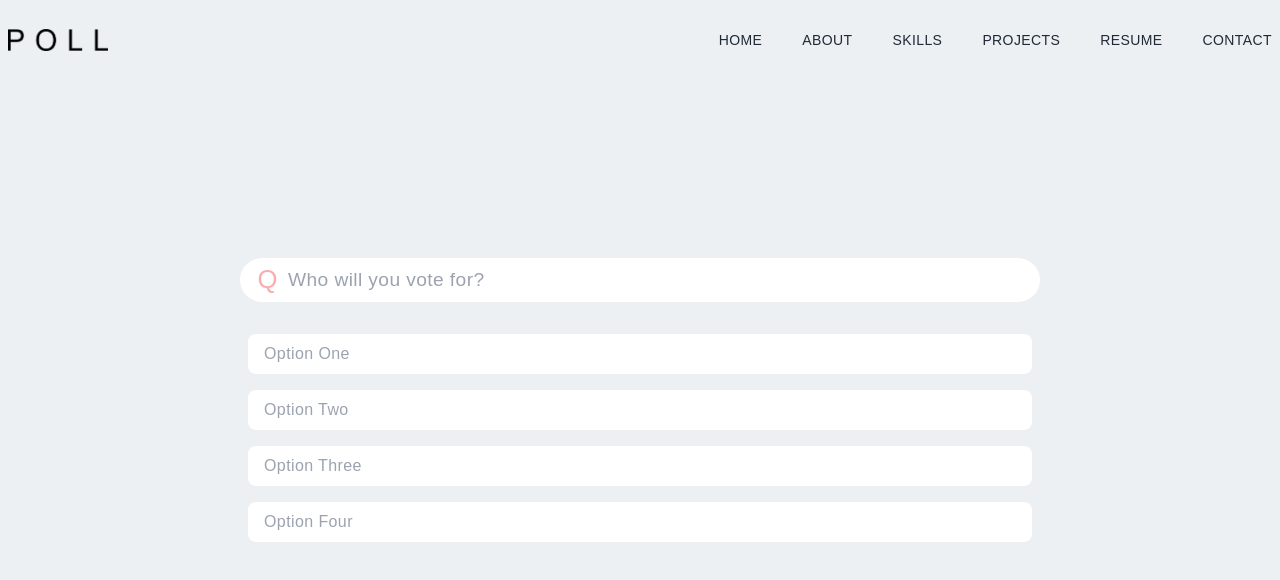
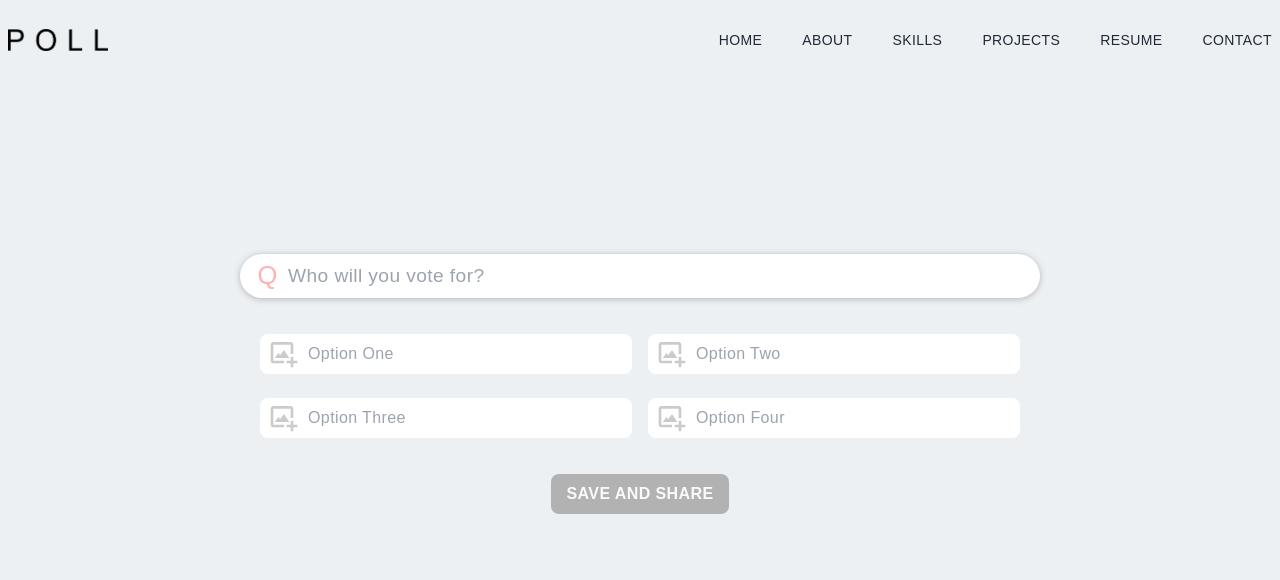
Before and after one commit to ankit-programmer/rt-poll-ui, a Next.js app: page / in a window 1280 px wide. Shown: the top 580 px of the page. Built offline with nearby package versions, Linux system fonts and the light colour scheme.

Commit message:
Poll Option Design

```diff
--- a/components/CreatePoll/CreatePoll.module.css
+++ b/components/CreatePoll/CreatePoll.module.css
@@ -12,9 +12,11 @@
 .QuestionIcon {
     position: absolute;
     font-size: 1.6rem;
-    color: rgba(248, 120, 120, 0.606);
+    color: red;
+    opacity: 30%;
     padding: .15rem;
     padding-left: 1.1rem;
+    cursor: default
 }
 
 
@@ -27,12 +29,41 @@
 }
 .OptionContainer {
     display: grid;
+    grid-template-columns: repeat(2,1fr);
+    margin-inline:12px;
+}
+.Option {
+    display: grid;
+    margin-block: 4px;
+}
+.OptionIcon {
+    position: absolute;
+    padding-top: 4px;
+    margin: 16px;
+    opacity: 20%;
+    color: black;
+    cursor: pointer;
 }
 .OptionInput {
     outline: 0;
     margin: 16px 8px 0px 8px;
     padding: 8px;
     border-radius: 0.5em;
-    padding-left: 16px;
+    padding-left: 3rem;
     box-shadow: 10px;
 }
+
+.ActionButton {
+    text-transform: uppercase;
+    padding: 0.5rem;
+    margin: 2rem;
+    padding-inline: 1rem;
+    border-radius: 0.5rem;
+    background-color: rgb(178, 178, 178);
+    opacity: 100%;
+    color: rgba(255, 255, 255, 0.932);
+    font-weight: bold;
+}
+.ActionButton:hover {
+    background-color: rgb(255, 164, 164);
+}
--- a/components/CreatePoll/CreatePoll.tsx
+++ b/components/CreatePoll/CreatePoll.tsx
@@ -1,16 +1,21 @@
-import React, { useEffect, useState } from 'react'
+import React, { useEffect, useRef, useState } from 'react'
 import styles from './CreatePoll.module.css';
+import { BiImageAdd } from 'react-icons/bi';
 const CreatePoll = () => {
-  let placeholders = ["Who will you vote for?", "Who will win this T20 World Cup?", "Where should we go for vocation?"];
+  let placeholders = ["Who will you vote for?", "Who will win this T20 World Cup?", "Where should we go for vacation?"];
   let [placeholder, setPlaceholder] = useState("");
+  const quesRef: any = useRef(null);
   useEffect(() => {
+    if (quesRef.current) {
+      quesRef?.current?.focus();
+    }
     (async () => {
-      while(placeholders.length){
+      while (placeholders.length) {
         let ph = placeholders.shift();
         placeholders.push(ph || "");
         let sent = "";
         let words = ph?.split(" ") || [];
-        for(const word of words){
+        for (const word of words) {
           sent += `${word} `;
           setPlaceholder(sent);
           await dummyWait(300);
@@ -30,16 +35,44 @@ const CreatePoll = () => {
 
           <div className={styles.QuestionIcon}>Q</div>
 
-          <input className={styles.QuestionInput} type="text" id='question' placeholder={placeholder}></input>
+          <input ref={quesRef} autoFocus className={styles.QuestionInput} type="text" id='question' placeholder={placeholder} ></input>
 
           <div className={styles.OptionContainer}>
-            <input className={styles.OptionInput} type="text" id='question' placeholder='Option One'></input>
-            <input className={styles.OptionInput} type="text" id='question' placeholder='Option Two'></input>
-            <input className={styles.OptionInput} type="text" id='question' placeholder='Option Three'></input>
-            <input className={styles.OptionInput} type="text" id='question' placeholder='Option Four'></input>
+            <div className={styles.Option}>
+              <div className={styles.OptionIcon}>
+
+                <BiImageAdd size="2em"></BiImageAdd>
+              </div>
+              <input className={styles.OptionInput} type="text" placeholder='Option One'></input>
+
+            </div>
+            <div className={styles.Option}>
+              <div className={styles.OptionIcon}>
+
+                <BiImageAdd size="2em"></BiImageAdd>
+              </div>
+              <input className={styles.OptionInput} type="text" placeholder='Option Two'></input>
+
+            </div>
+            <div className={styles.Option}>
+              <div className={styles.OptionIcon}>
+
+                <BiImageAdd size="2em"></BiImageAdd>
+              </div>
+              <input className={styles.OptionInput} type="text" placeholder='Option Three'></input>
+
+            </div>
+            <div className={styles.Option}>
+              <div className={styles.OptionIcon}>
+
+                <BiImageAdd size="2em"></BiImageAdd>
+              </div>
+              <input className={styles.OptionInput} type="text" placeholder='Option Four'></input>
+
+            </div>
 
           </div>
-
+          <button className={styles.ActionButton}>Save and Share</button>
         </form>
 
       </div>
--- a/styles/globals.css
+++ b/styles/globals.css
@@ -29,6 +29,6 @@ html {
   }
 
   button {
-    @apply shadow-xl shadow-gray-400 rounded-xl uppercase bg-gradient-to-r from-[#5651e5] to-[#709dff] text-white
+    /* @apply shadow-xl shadow-gray-400 rounded-xl uppercase bg-gradient-to-r from-[#5651e5] to-[#709dff] text-white */
   }
 }
```
